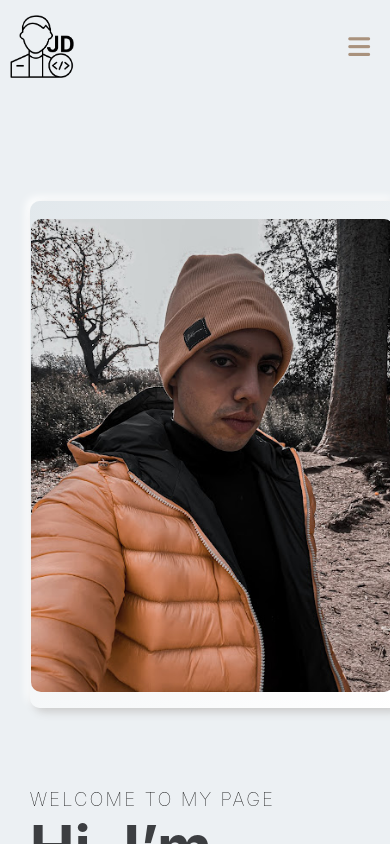
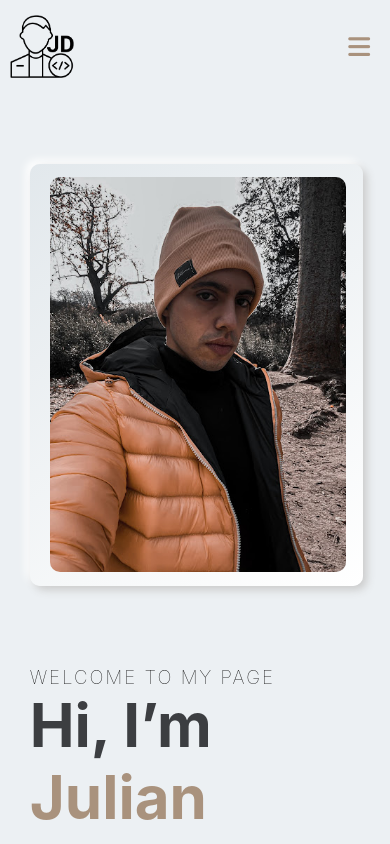
Before and after one commit to JulianDom/portfolio-julian, a React (Vite) app: page / in a window 390 px wide. Shown: the top 844 px of the page. Built offline with nearby package versions, Linux system fonts and the light colour scheme.

Commit message:
change image routes to hyperlinks

```diff
--- a/src/component/Hero/Home.css
+++ b/src/component/Hero/Home.css
@@ -61,14 +61,15 @@
   border-radius: 10px;
   height: 580px;
   width: 510px;
-  margin-top: 10%;
+
 }
 .hero .right_img img {
   position: absolute;
-  right: 10%;
-  top: 11%;
+  right: 20%;
+  top: 3%;
   width: 410px;
-  border-radius:10px
+  border-radius:10px;
+
 }
 @media (max-width: 768px) {
   .hero .right,
@@ -77,26 +78,20 @@
     margin-left: 20px;
   }
 
-  @media (min-width: 769px) {
-    .hero .right,
-    .hero .left {
-      width: 100%;
-      margin-left: 20px;
-    }
-  }
+
+
   .hero .f_flex {
     flex-direction: column;
     flex-direction: column-reverse;
   }
   .hero .right_img {
-    width: 100%;
-    height: 60vh;
+    width: 90%;
+    height: 50vh;
+
   }
   .hero .right_img img {
-    width: 43vh;
-    height: 56vh;
-    right: 6px;
-    top:55px;
+    width: 80%;
+    left: 20px;
 
   }
 }
--- a/src/component/Portfolio/Portfolio_data.jsx
+++ b/src/component/Portfolio/Portfolio_data.jsx
@@ -5,7 +5,7 @@ const Portfolio_data = [
     category: "Website",
     totalLike: "600",
     title: "Responsive Website",
-    image: "./image/portfolio01.png",
+    image: "https://i.ibb.co/J36JkBk/portfolio01.png",
     paragraph:"Website with responsive design using html css plus javascript to add some functionality.",
     link:"https://juliandom.github.io/Color.website/"
   },
@@ -14,7 +14,7 @@ const Portfolio_data = [
     category: "Web Application",
     totalLike: "750",
     title: "Web application with call to an api",
-    image: "./image/portfolio02.png",
+    image: "https://i.ibb.co/RvQjVwr/portfolio02.png",
     paragraph:"Web application that tells the weather of the main cities of the world by calling an API",
     link:"https://juliandom.github.io/Weather/"
   },
@@ -23,7 +23,7 @@ const Portfolio_data = [
     category: "React",
     totalLike: "630",
     title: "Tenzies Game made in react",
-    image: "./image/portfolio03.png",
+    image: "https://i.ibb.co/3mGYz8p/portfolio03.png",
     paragraph: "dice game using the main properties of the react library",
     link: "https://tenzies-app-eight.vercel.app/",
   },
```
